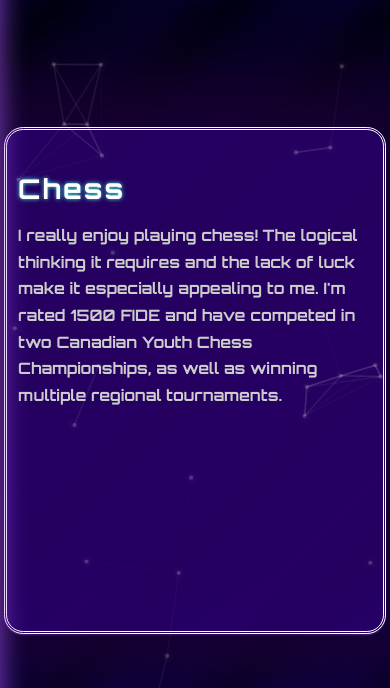
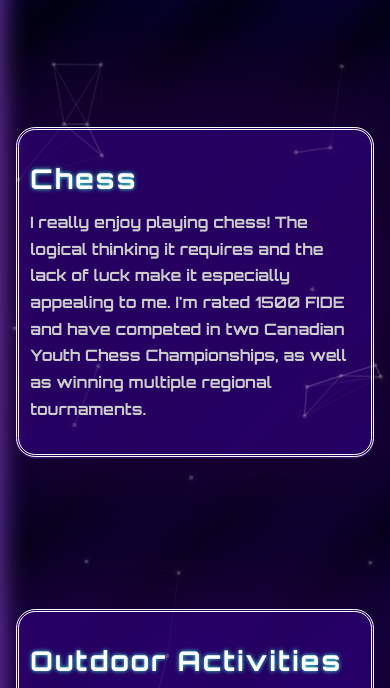
Before and after one commit to thinkfir/Thinkfir.github.io, a plain HTML site: page hobbies.html in a window 390 px wide. Shown: the part 104-792 px from the top of the page. Drawn offline with Linux system fonts and the light colour scheme.

Commit message:
change style.css

```diff
--- a/style.css
+++ b/style.css
@@ -1,4 +1,9 @@
 /* Glassmorphism & Neon UI */
+
+/* Add universal box-sizing for easier layout control */
+* {
+  box-sizing: border-box;
+}
 
 body {
   min-height: 100vh;
@@ -14,15 +19,21 @@ body {
       #2d006e 120px
     );
   background-blend-mode: multiply;
-body {
-  position: relative;
-  z-index: 0;
-}
+  /* Corrected duplicated body selector and moved color here */
   color: #e0e0ff;
   display: flex;
-  flex-direction: column;
-  overflow-x: hidden;
+  flex-direction: column; /* Essential for sticky footer */
+  overflow-x: hidden; /* Helps prevent unwanted horizontal scroll */
 }
+
+/* Add flex-grow to the main content wrapper (assuming you added a <main> tag) */
+/* This makes the main content area expand to push the footer down */
+main {
+  flex-grow: 1;
+  /* Optional: Add some padding to main if content touches footer too much */
+  padding-bottom: 2rem; /* Adjust as needed */
+}
+
 
 .header {
   width: 100vw;
@@ -54,7 +65,8 @@ body {
   display: flex;
   justify-content: center;
   gap: 2.5rem;
-  margin: 2rem 0 2.5rem 0;
+  /* Reduced top and bottom margins for more compactness */
+  margin: 1.5rem 0; /* Reduced from 2rem 0 2.5rem 0 */
   position: relative;
 }
 
@@ -112,7 +124,7 @@ body {
   border-radius: 1.5rem;
   box-shadow: 0 16px 96px 32px #1a0036cc, 0 -16px 96px 32px #1a0036cc, 0 1.5px 0 #a855f7;
   padding: 2.5rem 1.5rem 1.5rem 1.5rem;
-  margin: 0 auto 0 auto;
+  margin: 0 auto; /* Center horizontally, remove vertical margin */
   max-width: 900px;
   width: 98vw;
   min-width: 180px;
@@ -121,9 +133,10 @@ body {
   border: 3px double #fff;
   position: relative;
   z-index: 1;
-  margin-bottom: 28vh;
+  /* Removed margin-bottom: 28vh; - this was causing large space before footer */
   font-size: clamp(1.2rem, 3vw, 2.2rem);
 }
+
 .main-bg {
   background: linear-gradient(
     to bottom,
@@ -147,7 +160,9 @@ body {
 .glass-panel h2 {
   color: #fff;
   font-size: 1.7rem;
-  margin-bottom: 1rem;
+  /* Consider adjusting default margins for compactness */
+  margin-top: 0.8rem; /* Adjusted for less top space */
+  margin-bottom: 0.8rem; /* Adjusted for less bottom space */
   letter-spacing: 0.08em;
   text-shadow: 0 0 4px #3aeed6;
 }
@@ -156,7 +171,9 @@ body {
   color: #e0e0ff;
   font-size: 1.08rem;
   line-height: 1.7;
-  margin-bottom: 1.2rem;
+  /* Consider adjusting default margins for compactness */
+  margin-top: 0.5rem; /* Adjusted for less top space */
+  margin-bottom: 0.8rem; /* Adjusted for less bottom space */
 }
 
 .site-footer {
@@ -166,7 +183,7 @@ body {
   box-shadow: none;
   padding: 0.5rem 0 0.2rem 0;
   text-align: center;
-  position: static;
+  position: static; /* Correct for flexbox sticky footer */
   left: 0;
   bottom: 0;
   z-index: 10000;
@@ -174,6 +191,7 @@ body {
   color: #a855f7;
   letter-spacing: 0.08em;
   pointer-events: auto;
+  /* Duplicated background properties moved to the final instance below */
 }
 
 .site-footer .socials {
@@ -215,25 +233,26 @@ body {
   border-radius: 8px;
 }
 
+/* --- Media Queries for Mobile Responsiveness --- */
 @media (max-width: 700px) {
   .glass-panel {
-    padding: 1.2rem 0.7rem 1.2rem 0.7rem;
+    padding: 1.2rem 0.7rem; /* Simplified padding */
     border-radius: 1.2rem;
-    width: 98vw;
-    max-width: 100vw;
-    min-width: 90vw;
-    min-height: 60vh;
+    /* Adjusted width and margin for better mobile centering and less overflow risk */
+    width: calc(100% - 2rem); /* 1rem margin on each side */
+    margin: 0 auto; /* Center horizontally */
+    max-width: none; /* Remove max-width restriction for small screens */
+    min-width: unset; /* Allow shrinking below min-width for very small screens */
     height: auto;
     margin-top: calc(6rem + 56px);
-    margin-bottom: 12rem;
+    /* Removed the previous margin-bottom values - main's flex-grow handles spacing */
     scroll-margin-top: calc(6rem + 56px);
     box-sizing: border-box;
-    margin-bottom: 8vw;
-    font-size: clamp(1.3rem, 7vw, 2.1rem);
+    font-size: clamp(1.3rem, 7vw, 2.1rem); /* Kept this as it was fine */
     display: block;
   }
   .header {
-    padding: 0.6rem 0 0.6rem 0;
+    padding: 0.6rem 0; /* Simplified padding */
   }
   .header h1 {
     font-size: 1.5rem;
@@ -247,11 +266,12 @@ body {
   .site-footer {
     font-size: 1.2rem;
     padding: 2rem 0 1rem 0;
-    position: static;
+    position: static; /* Ensure it stays static */
   }
   .site-footer .socials {
     gap: 1.2rem;
   }
+  /* This rule helps with layout inside main content areas */
   main > div, main > section {
     flex-direction: column !important;
     display: flex !important;
@@ -260,10 +280,7 @@ body {
   }
 }
 
-.site-footer {
-  background: #18181b;
-}
-
+/* Final footer background definitions (last one overrides previous ones) */
 .site-footer {
   background:
     linear-gradient(135deg, #120033 0%, #3a1a5d 60%, #0a001a 100%),
@@ -280,16 +297,18 @@ body {
 .hobby-panels {
   display: grid;
   grid-template-columns: repeat(auto-fit, minmax(260px, 1fr));
-  gap: 0;
+  gap: 0; /* Ensures no gap between panels themselves */
   justify-content: center;
   align-items: stretch;
   width: 100%;
-  margin-top: 2rem;
+  margin-top: 2rem; /* Keep some space above */
+  /* If you still have too much space *between* projects,
+     check margins/padding on elements *inside* each hobby panel item. */
 }
 @media (max-width: 700px) {
   .hobby-panels {
-    grid-template-columns: 1fr;
-    margin-top: 1rem;
+    grid-template-columns: 1fr; /* Stack panels on mobile */
+    margin-top: 1rem; /* Reduce top margin for mobile */
   }
 }
 
```
